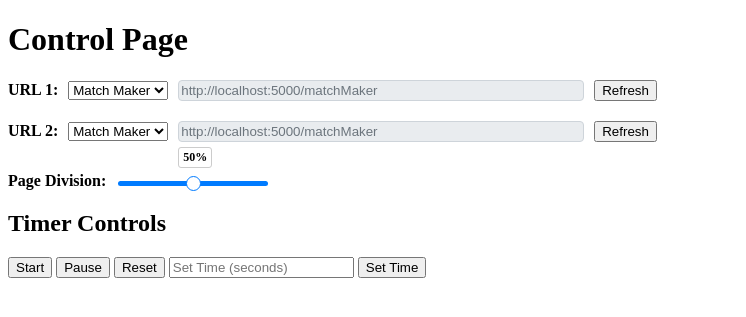
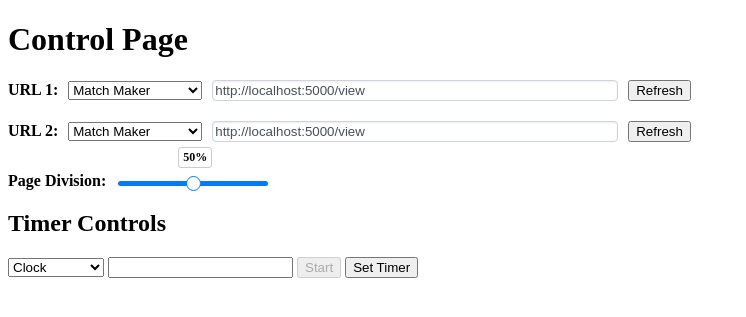
Before and after one commit to MCSstrike/MultiScreenPresenter, a Flask app: page /control in a window 1280 px wide. Shown: the top 317 px of the page, without its empty margins (0-746 px from the left). Run offline with Flask 3, Linux system fonts and the light colour scheme; some libraries are stand-ins or nearby versions.

Commit message:
Slider across multiple control panels fix.

```diff
--- a/MultiScreenManager.py
+++ b/MultiScreenManager.py
@@ -5,6 +5,7 @@
 # Import flask modules
 from flask import Flask, render_template, request, redirect, url_for
 from flask_socketio import SocketIO, emit
+import time
 
 # Initialise Flask app and SocketIO
 app = Flask(__name__)
@@ -21,7 +22,8 @@
 # Default timer state
 timer_state = {
     "time_left": 600,  # Default 10 minutes (600 seconds)
-    "running": False   # Timer is paused by default
+    "running": False,   # Timer is paused by default
+    "mode": "clock"    # Default mode
 }
 
 # root URL rules
@@ -57,7 +59,7 @@
     """
     Render the Timer Page.
     """
-    return render_template("timer.html", time_left=timer_state["time_left"])
+    return render_template("timer.html", time_left=timer_state["time_left"], mode=timer_state["mode"])
 
 # /update_timer page rules
 @app.route("/update_timer", methods=["POST"])
@@ -103,11 +105,13 @@
             view_config["proxy_count"] = 1  # Show only the first proxy
         else:
             view_config["proxy_count"] = 2  # Show both proxies with a split
+
     # Render the control page
     return render_template(
         "control.html",
         proxy_count=view_config["proxy_count"],
-        proxy_split=view_config["proxy_split"]
+        proxy_split=view_config["proxy_split"],
+        mode=timer_state["mode"] # Pass the current mode to the template
     )
 
 
@@ -118,9 +122,9 @@
     view_config["proxy_split"] = proxy_split
 
     # Adjust the number of proxies based on the slider value
-    if (proxy_split == 0):
+    if proxy_split == 0:
         view_config["proxy_count"] = 1  # Show only the second proxy
-    elif (proxy_split == 100):
+    elif proxy_split == 100:
         view_config["proxy_count"] = 1  # Show only the first proxy
     else:
         view_config["proxy_count"] = 2  # Show both proxies with a split
@@ -134,6 +138,11 @@
     })
 
     return {"status": "success", "url1": view_config["url1"], "url2": view_config["url2"]}
+
+
+@app.route("/get_current_split", methods=["GET"])
+def get_current_split():
+    return {"proxy_split": view_config["proxy_split"]}
 
 
 @app.route("/update_urls", methods=["POST"])
@@ -152,6 +161,7 @@
 
     return {"status": "success"}
 
+
 @socketio.on("refresh_url")
 def handle_refresh_url(data):
     url = data.get("url")
@@ -160,5 +170,51 @@
     elif url == "url2":
         socketio.emit("update_urls", {"url2": view_config["url2"]})
 
+
+@app.route("/get_current_urls", methods=["GET"])
+def get_current_urls():
+    print("URL1: ", view_config["url1"])
+    print("URL1: ", view_config["url1"])
+    return {
+        "url1": view_config["url1"],
+        "url2": view_config["url2"]
+    }
+
+
+@socketio.on("control_timer")
+def handle_control_timer(data):
+    action = data.get("action")
+    if action == "start":
+        if not timer_state["running"]:
+            timer_state["running"] = True
+            timer_state["start_time"] = time.monotonic()
+    elif action == "pause":
+        if timer_state["running"]:
+            elapsed_time = time.monotonic() - timer_state["start_time"]
+            timer_state["time_left"] -= int(elapsed_time)
+            timer_state["running"] = False
+    elif action == "reset":
+        timer_state["time_left"] = 600
+        timer_state["running"] = False
+        timer_state["start_time"] = 0.0
+    elif action == "set":
+        timer_state["time_left"] = data.get("time", 600)
+        timer_state["running"] = False
+        timer_state["start_time"] = 0.0
+
+    socketio.emit("update_timer", {
+        "time_left": timer_state["time_left"],
+        "running": timer_state["running"]
+    })
+
+
+@socketio.on("control_mode")
+def handle_control_mode(data):
+    selected_mode = data.get("mode")
+    timer_state["mode"] = selected_mode  # Store the selected mode
+    print(f"Mode changed to {selected_mode}")
+    socketio.emit("update_mode", {"mode": selected_mode})
+
+
 if __name__ == "__main__":
     socketio.run(app, debug=True, host="0.0.0.0", port=5000)
--- a/static/js/control.js
+++ b/static/js/control.js
@@ -1,5 +1,61 @@
 document.addEventListener("DOMContentLoaded", () => {
     const socket = io(); // Initialize WebSocket connection
+
+    const slider = document.getElementById('proxySplit');
+    const sliderValue = document.getElementById("sliderValue");
+
+    // Fetch the current slider value from the server when the page loads
+    fetch("/get_current_split")
+        .then(response => response.json())
+        .then(data => {
+            slider.value = data.proxy_split;
+            handleSliderInteraction(slider);
+        })
+        .catch(error => console.error("Error fetching current proxy split:", error
+    ));
+
+    // Fetch the current URLs from the server when the page loads
+    fetch("/get_current_urls")
+        .then(response => response.json())
+        .then(data => {
+            setDropdownValue("url1", data.url1);
+            setDropdownValue("url2", data.url2);
+        })
+        .catch(error => console.error("Error fetching current URLs:", error
+    ));
+
+    startButton.addEventListener("click", () => {
+        fetch("/control_timer", {
+            method: "POST",
+            headers: {
+                "Content-Type": "application/json"
+            },
+            body: JSON.stringify({ action: "start" })
+        });
+    });
+
+    // Function to set the timer
+    function setTimer(event) {
+        event.preventDefault(); // Prevent form submission
+        const timeInput = document.getElementById("setTimerInput");
+        const timeInSeconds = parseInt(timeInput.value, 10);
+        socket.emit("control_timer", { action: "set", time: timeInSeconds });
+    }
+
+    // Event listener for the set timer button
+    const setTimerButton = document.getElementById("setTimerButton");
+    setTimerButton.addEventListener("click", setTimer);
+
+    // Function to set the mode
+    function setMode(event) {
+        const modeSelect = document.getElementById("modeSelect");
+        const selectedMode = modeSelect.value;
+        socket.emit("control_mode", { mode: selectedMode });
+    }
+
+    // Event listener for the mode dropdown
+    const modeSelect = document.getElementById("modeSelect");
+    modeSelect.addEventListener("change", setMode);
 
     // Listen for refresh URL 1 event
     socket.on("refresh_url1", (data) => {
@@ -17,7 +73,6 @@
         }
     });
 
-    const slider = document.getElementById('proxySplit');
     handleSliderInteraction(slider);
 
     const url1Input = document.getElementById("url1-input");
@@ -33,6 +88,32 @@
     updateUrlInput(1); // Initialize URL 1
     updateUrlInput(2); // Initialize URL 2
 });
+
+const websites = [
+    { name: "Match Maker", value: "matchMaker", url: "http://localhost:5000/matchMaker" },
+    { name: "Timer", value: "timer", url: "http://localhost:5000/timer" },
+    { name: "BAP Tender", value: "baptender", url: "http://baptender.com" },
+    { name: "BAP Tender Graph", value: "baptendergraph", url: "http://baptender.com/graph" },
+    { name: "Google", value: "google", url: "http://google.com" },
+    { name: "Custom", value: "custom", url: "" }
+];
+
+function populateDropdowns() {
+    const dropdown1 = document.getElementById("url1-dropdown");
+    const dropdown2 = document.getElementById("url2-dropdown");
+
+    websites.forEach(site => {
+        const option1 = document.createElement("option");
+        option1.value = site.value;
+        option1.textContent = site.name;
+        dropdown1.appendChild(option1);
+
+        const option2 = document.createElement("option");
+        option2.value = site.value;
+        option2.textContent = site.name;
+        dropdown2.appendChild(option2);
+    });
+}
 
 function refreshUrl(urlNumber) {
     const socket = io(); // Initialize WebSocket connection
@@ -99,6 +180,10 @@
         input.disabled = true; // Disable the input
     } else if (selectedValue === "timer") {
         input.value = "http://localhost:5000/timer"; // Clear the input for custom entry
+    } else if (selectedValue === "baptender") {
+        input.value = "http://baptender.com"; // Clear the input for custom entry
+    } else if (selectedValue === "baptendergraph") {
+        input.value = "http://baptender.com/graph"; // Clear the input for custom entry
         input.disabled = true; // Enable the input
     } else if (selectedValue === "google") {
         input.value = "http://google.com"; // Clear the input for custom entry
@@ -133,39 +218,18 @@
         .catch((error) => console.error("Error updating URLs:", error));
 }
 
-function controlTimer(action) {
-    const timeInput = document.getElementById("setTimer");
-    let timeLeft = parseInt(document.getElementById("setTimer").value, 10) || 600; // Default to 10 minutes
-    let running = false;
+function setDropdownValue(urlNumber, url) {
+    const dropdown = document.getElementById(`url${urlNumber}-dropdown`);
+    const input = document.getElementById(`url${urlNumber}-input`);
 
-    if (action === "start") {
-        running = true;
-    } else if (action === "pause") {
-        running = false;
-    } else if (action === "reset") {
-        timeLeft = 600; // Reset to default
-        running = false;
+    const site = websites.find(site => site.url === url);
+    if (site) {
+        dropdown.value = site.value;
+        input.value = site.url;
+        input.disabled = site.value !== "custom";
+    } else {
+        dropdown.value = "custom";
+        input.value = url;
+        input.disabled = false;
     }
-
-    console.log("Sending timer state to server:", { time_left: timeLeft, running }); // Debug log
-
-    // Send updated timer state to the server
-    fetch("/update_timer", {
-        method: "POST",
-        headers: { "Content-Type": "application/json" },
-        body: JSON.stringify({ time_left: timeLeft, running: running }),
-    })
-        .then((response) => response.json())
-        .then((data) => console.log("Timer state updated:", data))
-        .catch((error) => console.error("Error updating timer:", error));
 }
-
-function setTimer() {
-    const timeLeft = parseInt(document.getElementById("setTimer").value, 10) || 600;
-
-    fetch("/update_timer", {
-        method: "POST",
-        headers: { "Content-Type": "application/json" },
-        body: JSON.stringify({ time_left: timeLeft, running: false }),
-    }).catch((error) => console.error("Error setting timer:", error));
-}
--- a/templates/control.html
+++ b/templates/control.html
@@ -5,17 +5,13 @@
     <title>Control Page</title>
     <link rel="stylesheet" href="{{ url_for('static', filename='control.css') }}">
 </head>
-<body>
+<body onload="populateDropdowns()">
     <h1>Control Page</h1>
     <form method="POST">
         <!-- URL Controls -->
         <div class="url-controls">
             <label>URL 1:</label>
             <select id="url1-dropdown" onchange="updateUrlInput(1)">
-                <option value="matchMaker">Match Maker</option>
-                <option value="timer">Timer</option>
-                <option value="google">Google</option>
-                <option value="custom">Custom</option>
             </select>
             <input type="text" id="url1-input" value="http://localhost:5000/view">
             <button type="button" onclick="refreshUrl(1)">Refresh</button>
@@ -23,10 +19,6 @@
         <div class="url-controls">
             <label>URL 2:</label>
             <select id="url2-dropdown" onchange="updateUrlInput(2)">
-                <option value="matchMaker">Match Maker</option>
-                <option value="timer">Timer</option>
-                <option value="google">Google</option>
-                <option value="custom">Custom</option>
             </select>
             <input type="text" id="url2-input" value="http://localhost:5000/view">
             <button type="button" onclick="refreshUrl(2)">Refresh</button>
@@ -54,13 +46,21 @@
         <!-- Timer -->
         <div class="timer-container">
             <h2>Timer Controls</h2>
-            <div class="timer-controls">
+<!--            <div class="timer-controls">
                 <button onclick="controlTimer('start')">Start</button>
                 <button onclick="controlTimer('pause')">Pause</button>
                 <button onclick="controlTimer('reset')">Reset</button>
                 <input type="number" id="setTimer" placeholder="Set Time (seconds)">
                 <button onclick="setTimer()">Set Time</button>
-            </div>
+            </div>-->
+            <select id="modeSelect">
+                <option value="clock">Clock</option>
+                <option value="countup">Count Up</option>
+                <option value="countdown">Count Down</option>
+            </select>
+            <input type="number" id="setTimerInput" min="0">
+            <button id="startButton" {{ 'disabled' if mode == 'clock' else '' }}>Start</button>
+            <button id="setTimerButton">Set Timer</button>
         </div>
     </form>
 
```
Also changed, not shown: static/js/timer.js (+59 -44 lines), templates/timer.html (+6 -4 lines).
